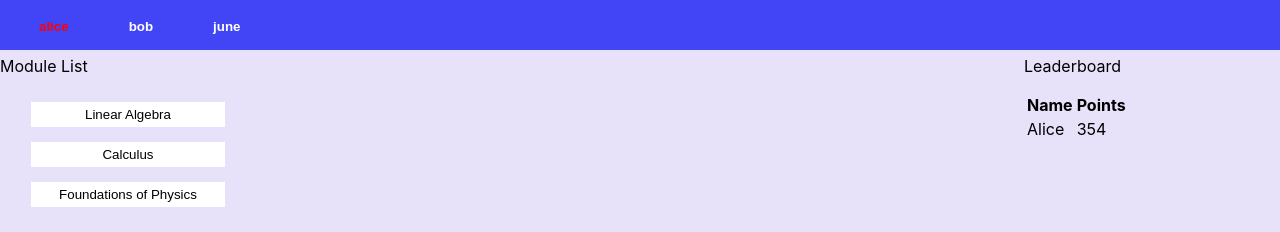
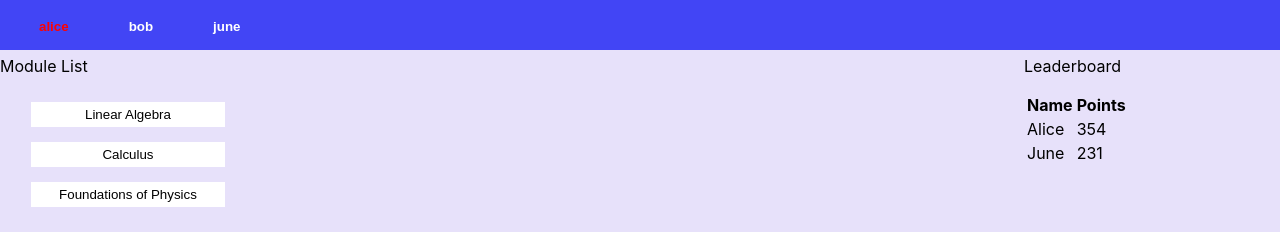
Before and after one commit to SimpsonThomas/durhack-tracker, a Next.js app: page / in a window 1280 px wide. Shown: the top 232 px of the page. Built offline with nearby package versions, Linux system fonts and the light colour scheme.

Commit message:
Test Commit
Single line addition to the leaderboard

```diff
--- a/core/leaderboard.js
+++ b/core/leaderboard.js
@@ -16,6 +16,10 @@ function Leaderboard() {
                         <td>Alice</td>
                         <td>354</td>
                     </tr>
+                    <tr>
+                        <td>June</td>
+                        <td>231</td>
+                    </tr>
                 </tbody>
 
             </table>
```
Also changed, not shown: 1 other file (tests, documents, lock files or other folders).
